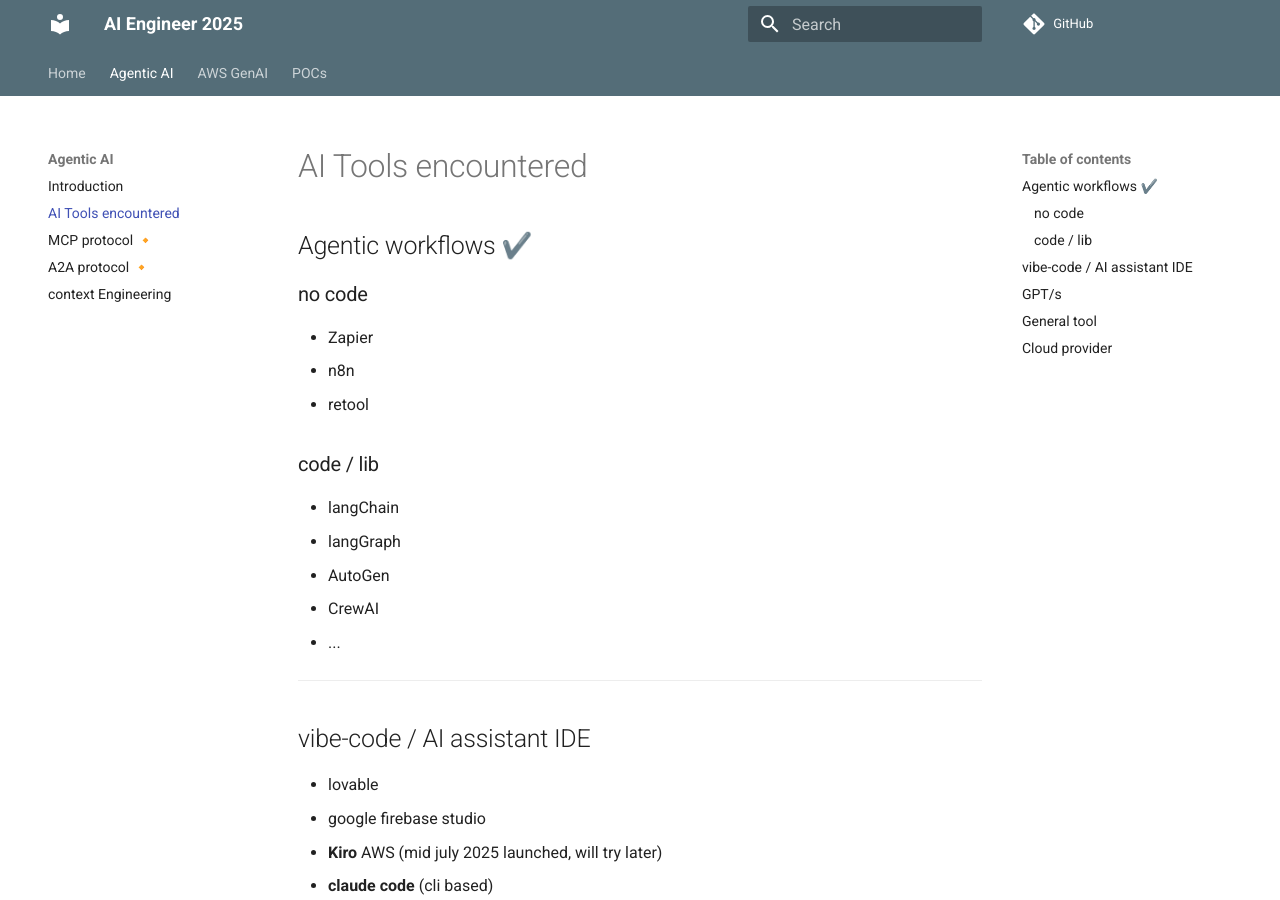
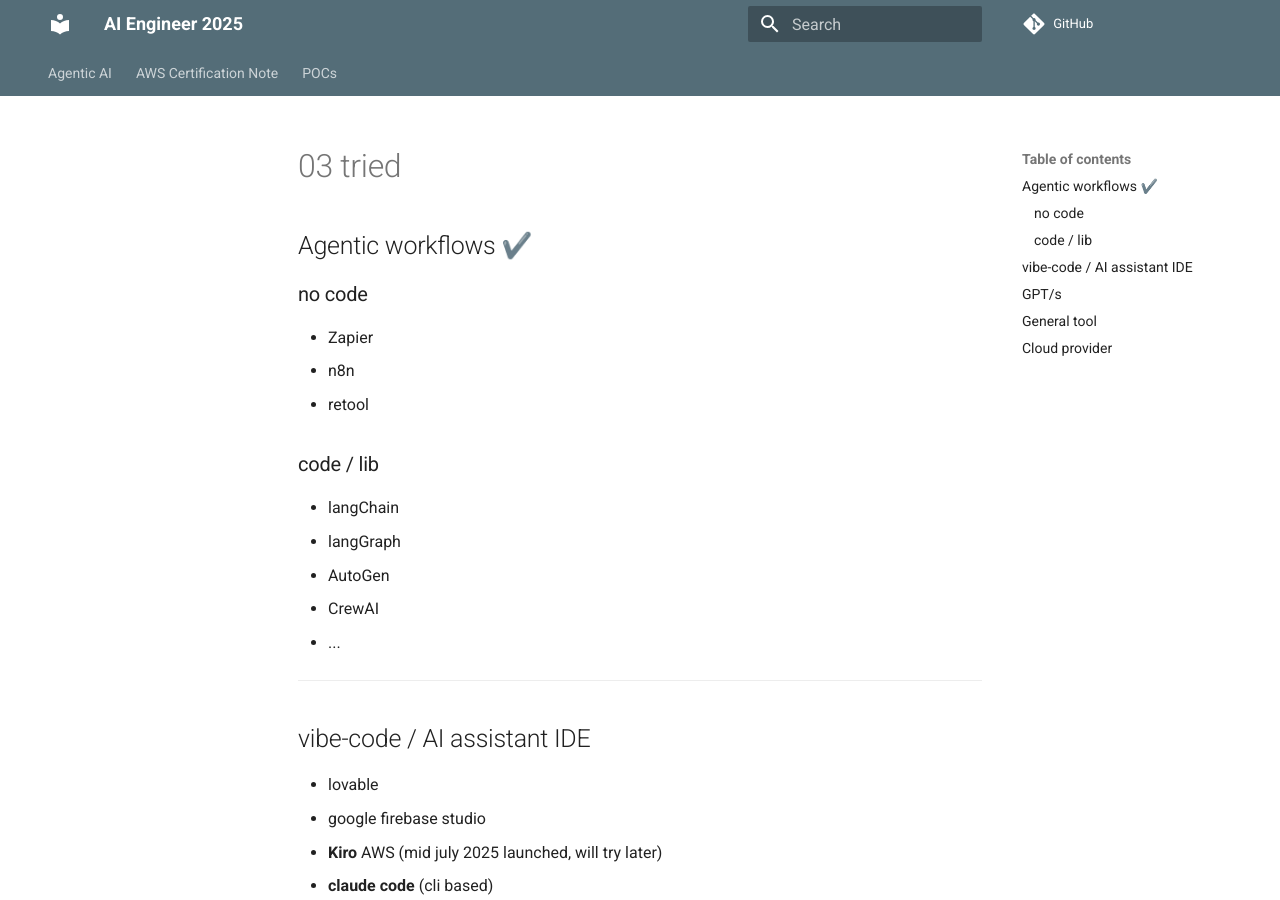
Before and after one commit to lekhrajdinkar/AI-Engineer, an MkDocs documentation site: the page built from docs/02_agentic_ai/03_tried.md, in a window 1280 px wide and 900 px high. Built offline with MkDocs 1.6.1 and Material for MkDocs 9.7.7, drawn with Linux system fonts in a browser that asks for light colours; comment, search, counter and statistics services are not loaded; some of the changed text lies outside the part shown.

Commit message:
genAI mkdocs

```diff
--- a/mkdocs.yml
+++ b/mkdocs.yml
@@ -3,24 +3,24 @@
 site_author: Lekhraj Dinkar
 docs_dir: docs
 nav:
-    - Home :
-        - Start: 00_temp/00_start.md
-        - Generative AI: 00_temp/00_GenAI.md
-        - Machine learning: 00_temp/04_AI_ML.md
-        - Deep learning: 00_temp/04_AI_ML.md
-        - AI challenges: 00_temp/05_AI_challenges.md
-        - Prompt Engineering: 00_temp/03_prompt_engineering.md
-
     - Agentic AI:
         - Introduction : 02_agentic_ai/00_start.md
-        - AI Tools encountered : 02_agentic_ai/03_tried.md
         - MCP protocol 🔸 : 02_agentic_ai/01_MCP.md
         - A2A protocol 🔸: 02_agentic_ai/02_A2A.md
         - context Engineering: 02_agentic_ai/04_context_engineering.md
 
-    - AWS GenAI:
-          - 01_bedrock: 01_aws/01_bedrock.md
-          - 02_sageMaker: 01_aws/02_sageMaker.md
+    - AWS Certification Note:
+
+        - Generative AI: 00_temp/00_GenAI.md
+        - 01_bedrock: 01_aws/01_bedrock.md
+        - 02_sageMaker: 01_aws/02_sageMaker.md
+        - Machine learning: 00_temp/04_AI_ML.md
+        - Deep learning: 00_temp/04_Deep-learning.md
+        - AI challenges: 00_temp/05_AI_challenges.md
+        - Prompt Engineering: 00_temp/03_prompt_engineering.md
+        - Side Notes✔️:
+            - 01 : 00_temp/00_start.md
+        #- AI Tools : 02_agentic_ai/03_tried.md
 
     - POCs:
         - 01 chatbot: poc/poc_1_cb.md
```
